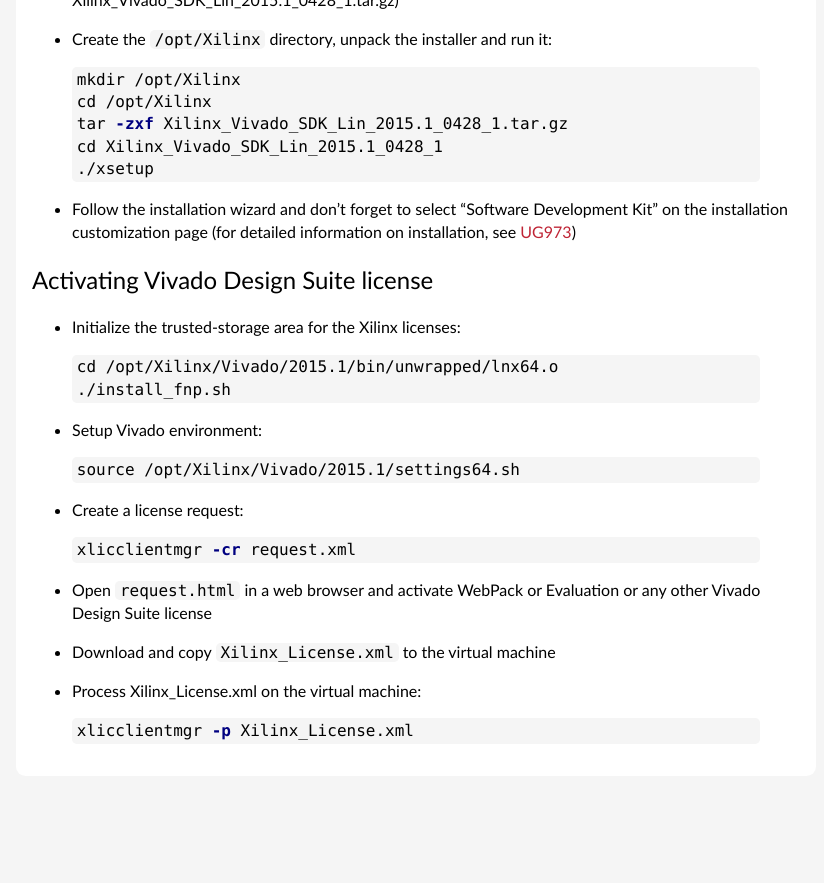
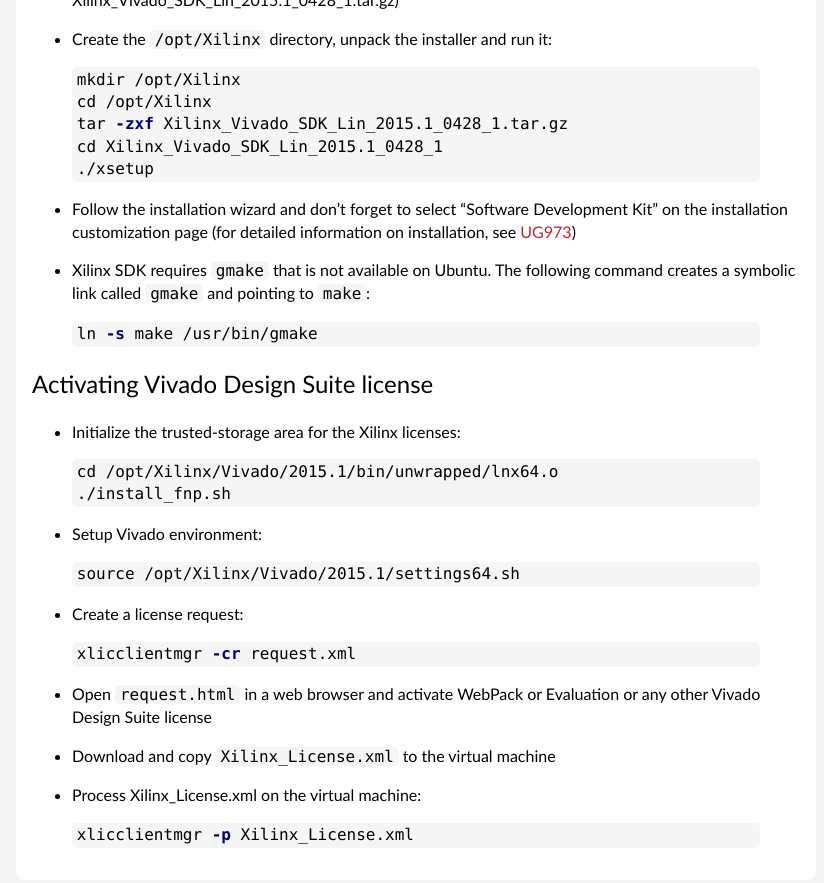
Before and after one commit to pavel-demin/red-pitaya-notes, a Jekyll site: the page built from development-machine.md, in a window 1280 px wide and 900 px high, scrolled down 1630 px. Shown: the top 883 px of the window, without its empty margins (224-1048 px from the left). Built offline with Jekyll 4.4.1, drawn with Linux system fonts in a browser that asks for light colours; before the commit the page ends 2462 px from its top, so only the background shows below that.

Commit message:
add symbolic link for gmake

```diff
--- a/development-machine.md
+++ b/development-machine.md
@@ -89,6 +89,11 @@
 - Follow the installation wizard and don't forget to select "Software Development Kit" on the installation customization page
   (for detailed information on installation, see [UG973](http://www.xilinx.com/support/documentation/sw_manuals/xilinx2015_1/ug973-vivado-release-notes-install-license.pdf))
 
+- Xilinx SDK requires `gmake` that is not available on Ubuntu. The following command creates a symbolic link called `gmake` and pointing to `make`:
+{% highlight bash %}
+ln -s make /usr/bin/gmake
+{% endhighlight %}
+
 Activating Vivado Design Suite license
 -----
 
```
Also changed, not shown: led-blinker.md (+2 -0 lines).
